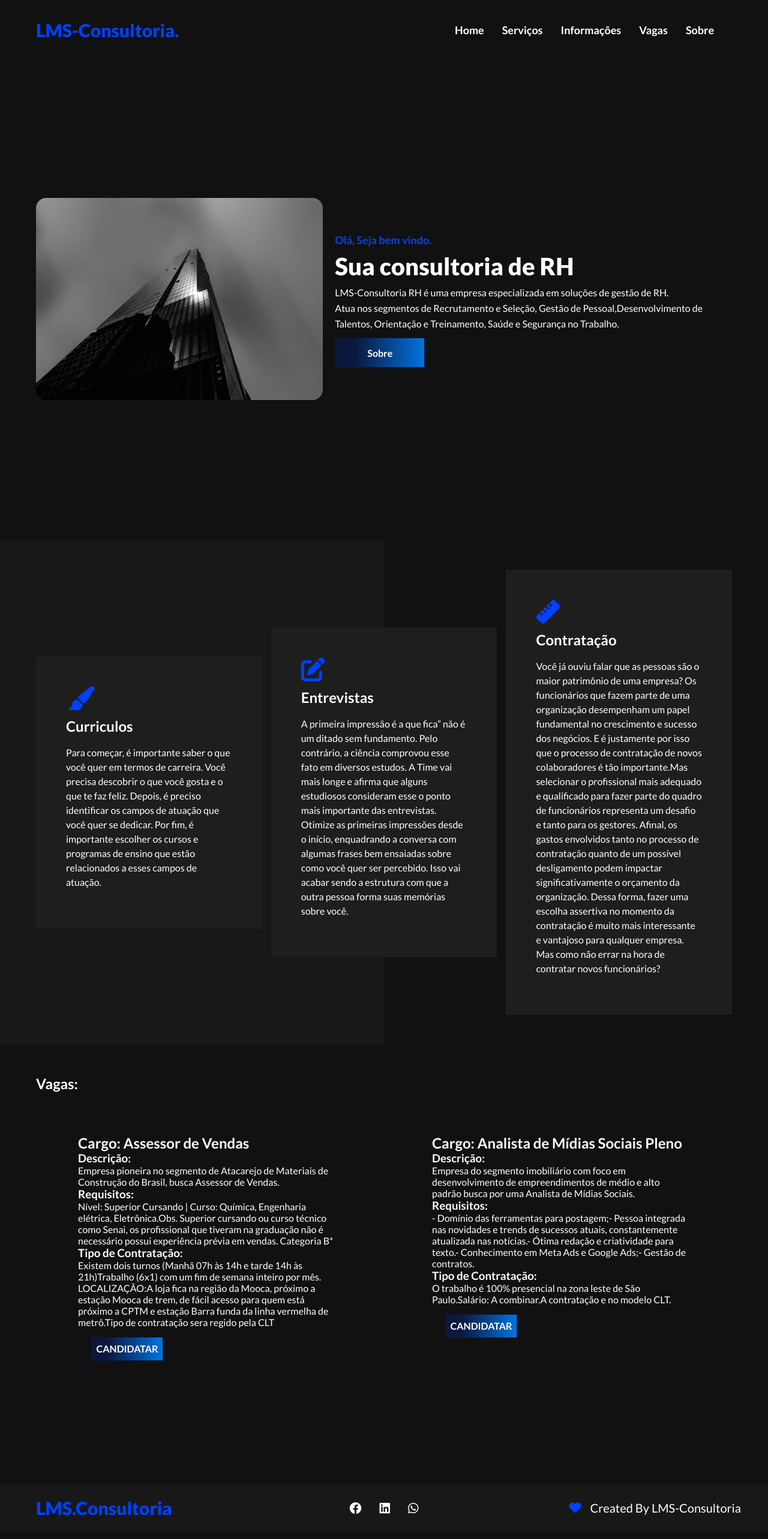
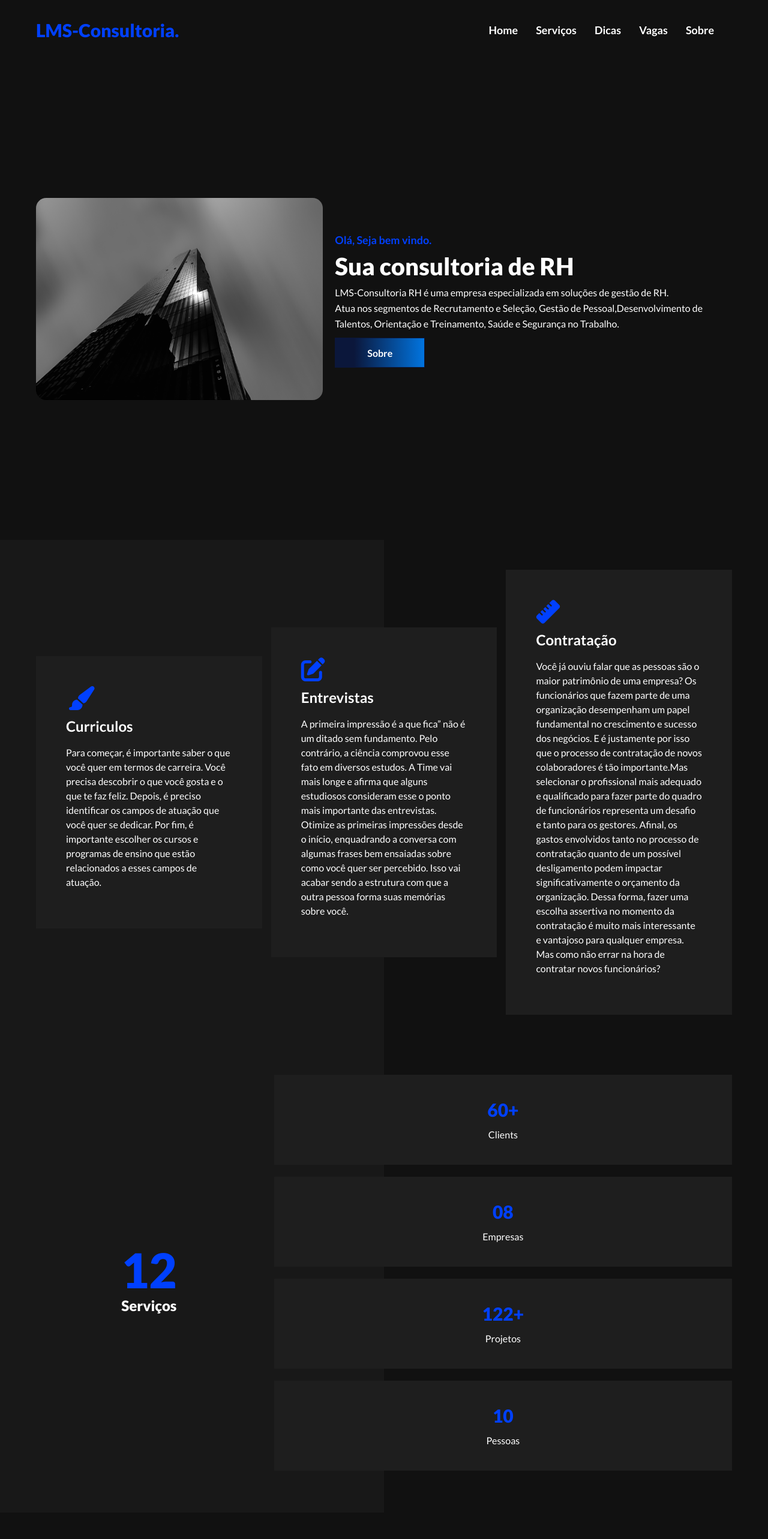
Before and after one commit to SamukaSRB/LMS-Consultoria, a React (Create React App) app: page / in a window 1280 px wide. Shown: the top 2566 px of the page at 60% size. Built offline with nearby package versions, Linux system fonts and the light colour scheme.

Commit message:
Ajuste de navegação e menus

```diff
--- a/src/components/Header.jsx
+++ b/src/components/Header.jsx
@@ -28,11 +28,11 @@ function Header() {
           <a className="link" href="#">
             Home
           </a>
-          <a className="link" href="#services">
+          <a className="link" href="#servicos">
             Serviços
           </a>
-          <a className="link" href="#banner">
-            Informações
+          <a className="link" href="#dicas">
+            Dicas
           </a>
           <a className="link" href="#vagas">
            Vagas
--- a/src/components/ServicesExperience.jsx
+++ b/src/components/ServicesExperience.jsx
@@ -24,7 +24,7 @@ function ServicesExperience() {
   return (
     <section className="services-experience">
       <div className="container">
-        <div className="services" id="services">
+        <div className="services" id="dicas">
           {services.map((service, i) => (
             <div
               key={i}
@@ -38,10 +38,10 @@ function ServicesExperience() {
           ))}
         </div>
 
-        {/* <div className="experiences" id="experiences">
+        <div className="experiences" id="servicos">
           <div className="experience">
             <h3>12</h3>
-            <p>Year Experience</p>
+            <p>Serviços</p>
           </div>
           <div className="portfolios">
             <div className="portfolio">
@@ -50,18 +50,18 @@ function ServicesExperience() {
             </div>
             <div className="portfolio">
               <h4>08</h4>
-              <p>Years Experience</p>
+              <p>Empresas</p>
             </div>
             <div className="portfolio">
               <h4>122+</h4>
-              <p>Completed Projects</p>
+              <p>Projetos</p>
             </div>
             <div className="portfolio">
               <h4>10</h4>
-              <p>Achievements</p>
+              <p>Pessoas</p>
             </div>
           </div>
-        </div> */}
+        </div>
       </div>
     </section>
   );
```
